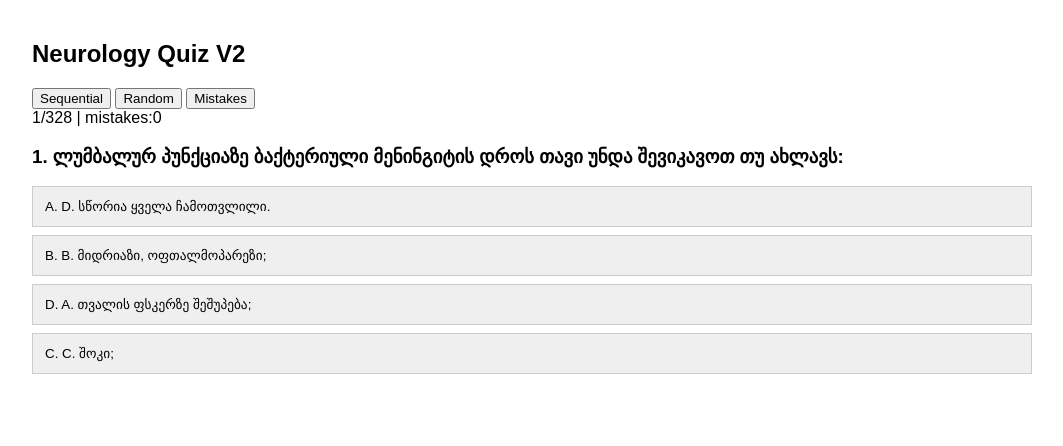
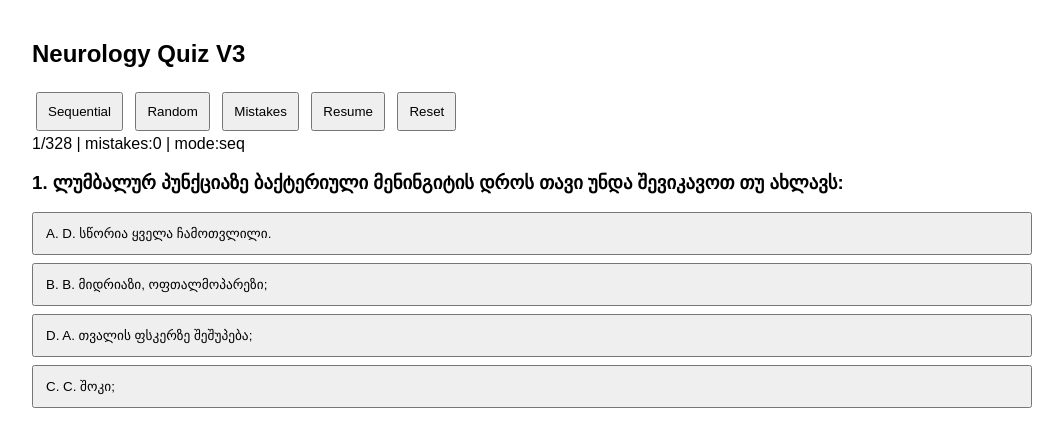
Before and after one commit to matekortua03-del/ss, a plain HTML site: page index.html in a window 1280 px wide. Shown: the whole page, without its empty margins (108-1171 px from the left). Drawn offline with Linux system fonts and the light colour scheme.

Commit message:
Update index.html

```diff
--- a/index.html
+++ b/index.html
@@ -1,38 +1,45 @@
-<!doctype html><html><head>
-<meta charset="utf-8"><meta name="viewport" content="width=device-width,initial-scale=1">
-<title>Neurology Quiz V2</title>
-<style>
+<!doctype html><html><head><meta charset="utf-8"><meta name="viewport" content="width=device-width,initial-scale=1">
+<title>Neurology Quiz V3</title><style>
 body{font-family:Arial;max-width:1000px;margin:auto;padding:20px}
-.ans{display:block;width:100%;text-align:left;padding:12px;margin:8px 0;border:1px solid #ccc}
+button{padding:10px;margin:4px}.ans{display:block;width:100%;text-align:left;margin:8px 0;padding:12px}
 .correct{background:#b8f5b8}.wrong{background:#ffb6b6}
 </style></head><body>
-<h2>Neurology Quiz V2</h2>
-<button onclick="start(false)">Sequential</button>
-<button onclick="start(true)">Random</button>
+<h2>Neurology Quiz V3</h2>
+<button onclick="startSeq()">Sequential</button>
+<button onclick="startRandom()">Random</button>
 <button onclick="redoMistakes()">Mistakes</button>
+<button onclick="resumeQuiz()">Resume</button>
+<button onclick="resetProgress()">Reset</button>
 <div id="info"></div><h3 id="q"></h3><div id="a"></div>
 <script src="questions.js"></script>
 <script>
-let pool=[],idx=0,mist=[];
+let seqPool=[],pool=[],idx=0,mist=[],mode='seq';
 function sh(x){return [...x].sort(()=>Math.random()-0.5);}
 function prep(arr){return arr.map(v=>{let a=sh(v.answers);return{q:v.q,answers:a,c:a.findIndex(z=>z.correct)}});}
-function beep(f){let c=new(AudioContext||webkitAudioContext)();let o=c.createOscillator();o.frequency=f;o.connect(c.destination);o.start();setTimeout(()=>{o.stop();c.close()},120);}
-function start(r){pool=prep(r?sh(QUESTIONS):QUESTIONS);idx=0;show();}
+function save(){localStorage.setItem('quizState',JSON.stringify({idx,mode,mist}));}
+function load(){try{return JSON.parse(localStorage.getItem('quizState')||'{}')}catch(e){return {}}}
+function beep(f){let c=new(AudioContext||webkitAudioContext)();let o=c.createOscillator();o.frequency.value=f;o.connect(c.destination);o.start();setTimeout(()=>{o.stop();c.close()},120);}
+function startSeq(){mode='seq'; if(!seqPool.length) seqPool=prep(QUESTIONS); pool=seqPool; show(); save();}
+function startRandom(){mode='random'; pool=prep(sh(QUESTIONS)); idx=0; show(); save();}
+function redoMistakes(){mode='mist'; pool=[...mist]; idx=0; show(); save();}
+function resumeQuiz(){let s=load(); if(s.mode==='seq'){pool=seqPool.length?seqPool:prep(QUESTIONS); idx=s.idx||0; mode='seq'; mist=s.mist||[]; show();}}
+function resetProgress(){localStorage.removeItem('quizState'); idx=0; mist=[]; seqPool=[]; startSeq();}
 function show(){
+ if(!pool.length){if(!seqPool.length) startSeq(); return;}
  if(idx>=pool.length){q.innerText='Finished';a.innerHTML='';return;}
- info.innerText=(idx+1)+'/'+pool.length+' | mistakes:'+mist.length;
- q.innerText=pool[idx].q;
- a.innerHTML='';
+ info.innerText=(idx+1)+'/'+pool.length+' | mistakes:'+mist.length+' | mode:'+mode;
+ q.innerText=pool[idx].q; a.innerHTML='';
  pool[idx].answers.forEach((x,i)=>{
-  let b=document.createElement('button');
-  b.className='ans'; b.textContent=x.text;
+  let b=document.createElement('button'); b.className='ans'; b.textContent=x.text;
   b.onclick=()=>{
-   if(i===pool[idx].c){b.classList.add('correct');beep(900);setTimeout(()=>{idx++;show()},700);}
-   else{b.classList.add('wrong');beep(250); if(!mist.includes(pool[idx]))mist.push(pool[idx]);}
+   if(i===pool[idx].c){b.classList.add('correct'); beep(900);
+      if(mode==='seq'){save();}
+      setTimeout(()=>{idx++; save(); show();},700);}
+   else{b.classList.add('wrong'); beep(250); if(!mist.includes(pool[idx])) mist.push(pool[idx]); save();}
   };
   a.appendChild(b);
  });
 }
-function redoMistakes(){pool=[...mist];idx=0;show();}
-start(false);
+startSeq();
+let s=load(); if(typeof s.idx==='number'){idx=s.idx; mist=s.mist||[]; show();}
 </script></body></html>
```
